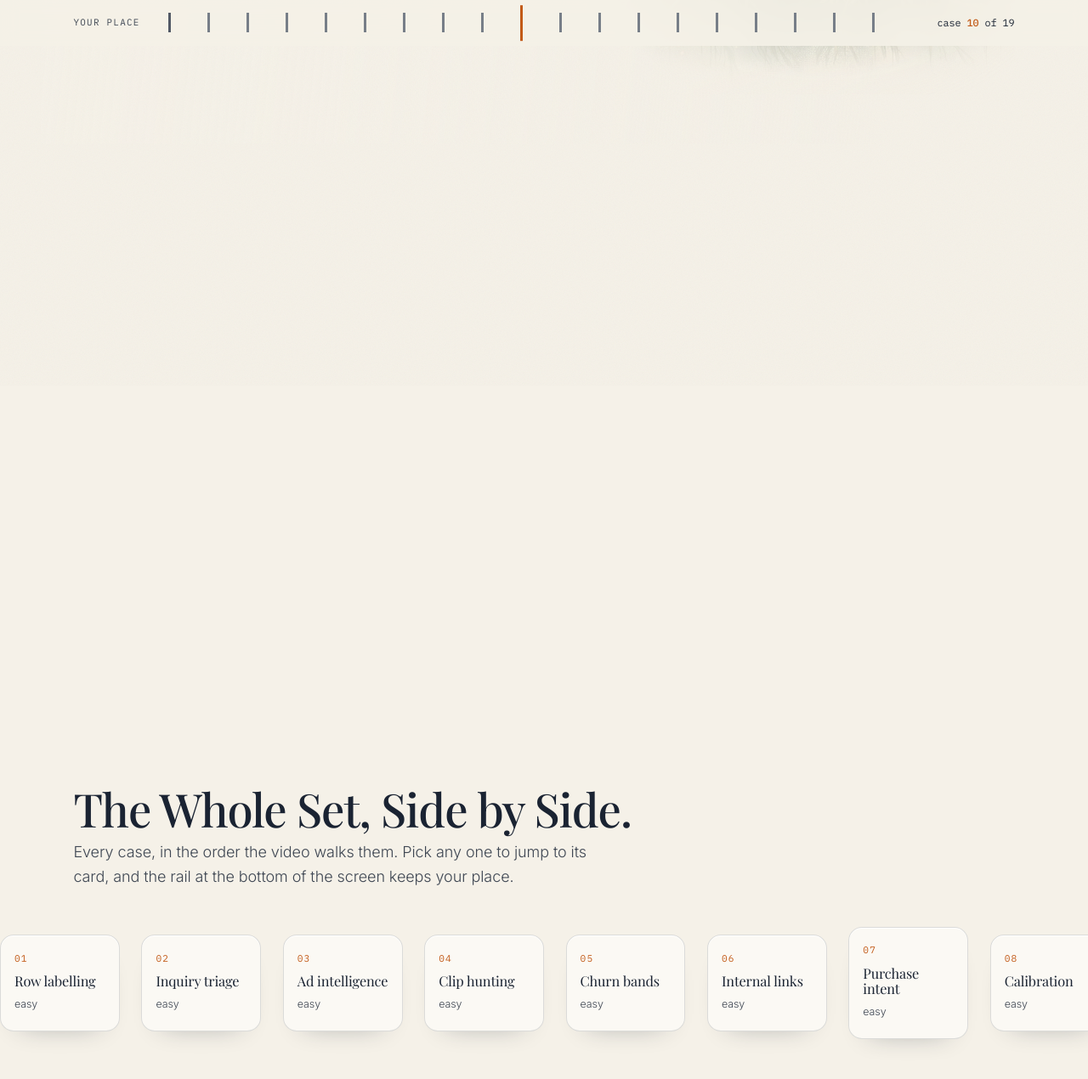
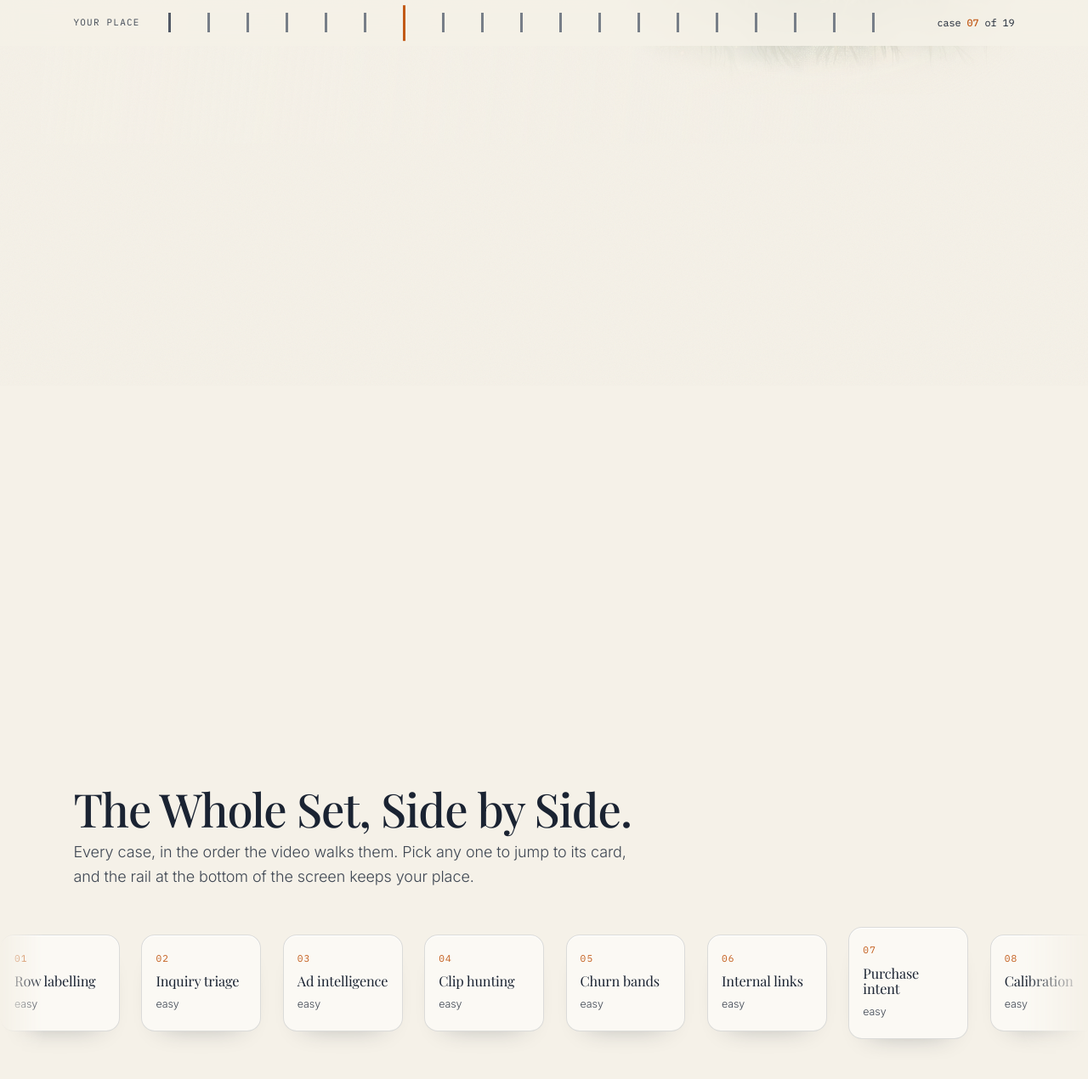
Before and after one commit to vivmuk/jevusecases, a website: page index.html in a window 1280 px wide. Shown: the part 746-2016 px from the top of the page at 85% size. Drawn offline with nearby package versions, Linux system fonts and the light colour scheme; a web font is replaced by a local one.

Commit message:
Ledger playhead follows the heading you can see; the pan strip fades at both edges
- The counter waited for a case to reach the viewport midpoint, which read as lagging
  behind the page. It now switches when a card's heading comes into view.
- The panning strip runs past the right edge by design. Without a fade a half-visible
  card reads as a clipped layout, so both edges fade and the partial card reads as
  'there is more down the strip'.
- .railwayignore added: the site only needs built files, not 286 MB of generation sources.

```diff
--- a/site.css
+++ b/site.css
@@ -665,3 +665,13 @@
 /* room under the last line of code so it is never sliced by the panel's own edge */
 .code pre, .prompt pre { padding-bottom: 1.1rem; }
 .site-bar .btn { line-height: 1; }
+
+/* The pan strip is meant to run past the right edge: it moves as you scroll. A
+   half-visible card with no fade reads as a clipped layout, so both edges fade and
+   the partial card reads as "there is more down the strip". */
+.rail {
+  -webkit-mask-image: linear-gradient(90deg, transparent 0, #000 4%, #000 94%, transparent 100%);
+  mask-image: linear-gradient(90deg, transparent 0, #000 4%, #000 94%, transparent 100%);
+  overscroll-behavior-x: contain;
+}
+.rail-head p { max-width: 60ch; }
--- a/site.js
+++ b/site.js
@@ -73,10 +73,13 @@
          plate images changing height is the common case. */
       var docH = document.documentElement.scrollHeight;
       if (!bounds || docH !== lastDocH) measure();
-      var mid = window.scrollY + window.innerHeight / 2, best = 0, bestD = Infinity;
+      /* The playhead sits a third of the way down, not at the middle: a reader
+         who can see a card's heading has arrived at that card, and a counter that
+         waits for the midpoint reads as lagging behind the page. */
+      var playhead = window.scrollY + window.innerHeight * 0.35, best = 0, bestD = Infinity;
       for (var i = 0; i < bounds.length; i++) {
         var b = bounds[i];
-        var d = b.top > mid ? b.top - mid : (b.bottom < mid ? mid - b.bottom : 0);
+        var d = b.top > playhead ? b.top - playhead : (b.bottom < playhead ? playhead - b.bottom : 0);
         if (d < bestD) { bestD = d; best = i; }
       }
       return best;
```
Also changed, not shown: 1 other file.
